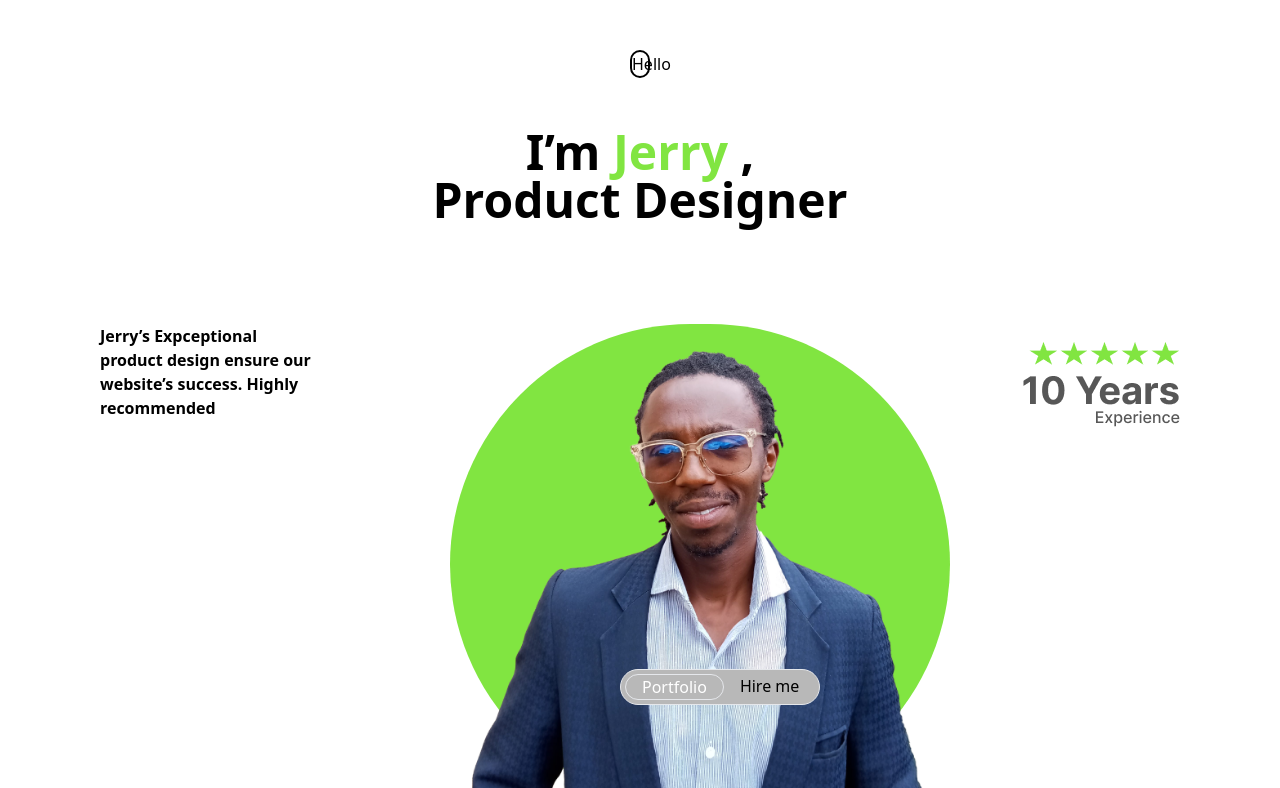
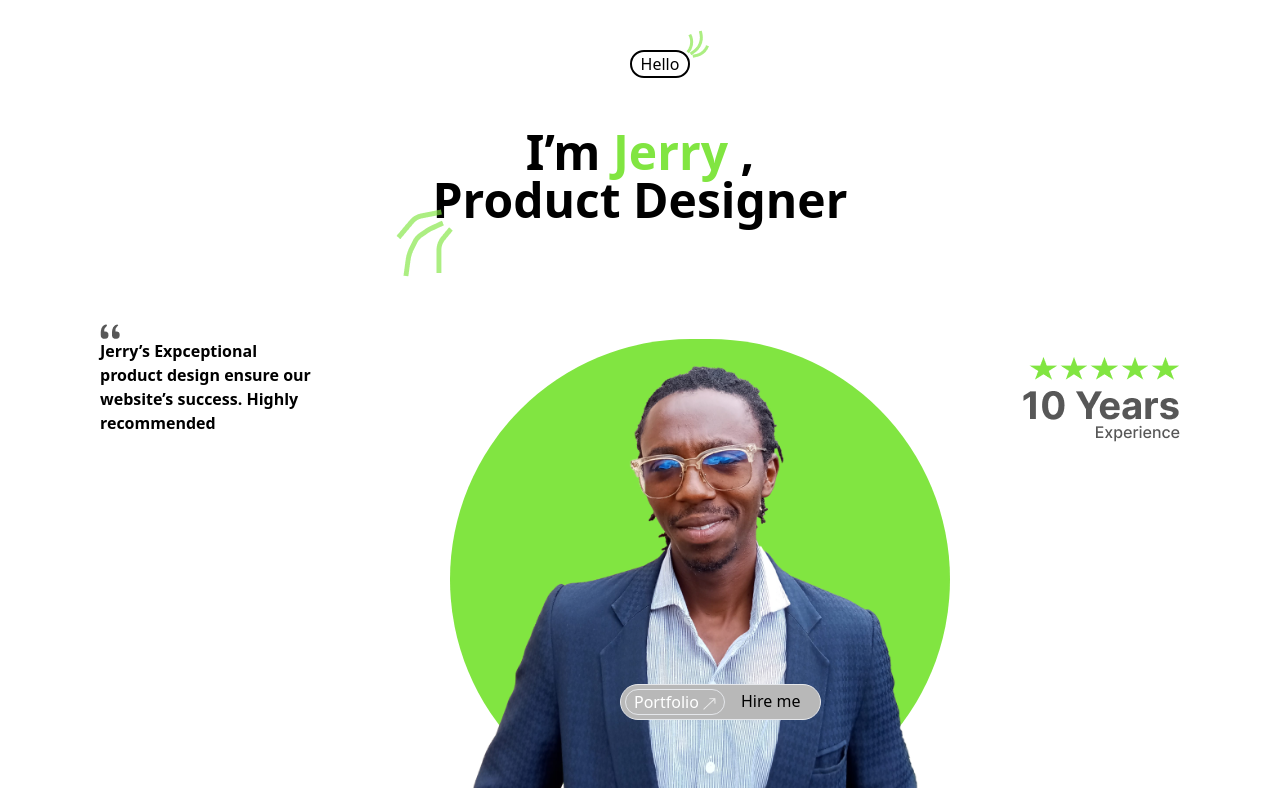
Before and after one commit to H-Codebase/Portfolio_page, a plain HTML site: page index.html in a window 1280 px wide. Shown: the part 164-952 px from the top of the page. Drawn offline with nearby package versions, Linux system fonts and the light colour scheme.

Commit message:
Update the page v1.0

```diff
--- a/index.html
+++ b/index.html
@@ -63,13 +63,16 @@
       </ul>
     </div>
   </nav>
-  <div class="text-center my-[50px]">
-      <h6 class="border-2 border-black rounded-full mx-[630px]">Hello</h6>
+  <div class="justify-center text-center my-[50px] w-[730px] relative">
+      <h6 class="border-2 border-black w-[60px] rounded-full mx-[630px]">Hello</h6>
+      <img src="./assets/Component 1.png" class="absolute right-5 bottom-5" alt="">
   </div>
-  <div class="justify-center text-center mb-[100px]">
+  <div class="text-center mb-[100px] mx-auto w-[495px] relative">
       <h2 class="text-5xl font-bold">I’m <span class="text-[#81E541]"> Jerry </span>, </br> Product Designer</h2>
+      <img src="./assets/Component 2.png" class="absolute bottom-[-53px]" alt="">
   </div>
   <div class="mx-[100px]">
+    <img src="./assets/“2.png" alt="">
     <p class="float-start w-1/5 font-semibold">Jerry’s Expceptional product design
       ensure our website’s success.
       Highly  recommended</p>
@@ -78,7 +81,7 @@
   <div class="bg-[#81E541] rounded-full w-[500px] flex flex-col ms-[450px] relative">
     <img src="./assets/IMG2024.png" alt="">
     <div class="bg-[#B8B8B8] border rounded-3xl mx-auto px-1 py-1 flex gap-4 absolute bottom-[100px] left-[170px]">
-      <p class="text-white border rounded-3xl px-4">Portfolio</p>
+      <p class="flex text-white border rounded-3xl w-[100px] px-2 gap-1">Portfolio <img src="./assets/Arrow 4.png" class="h-5 pt-2" alt=""> </p>
       <p class="pe-4">Hire me</p>
     </div>
   </div>
```
